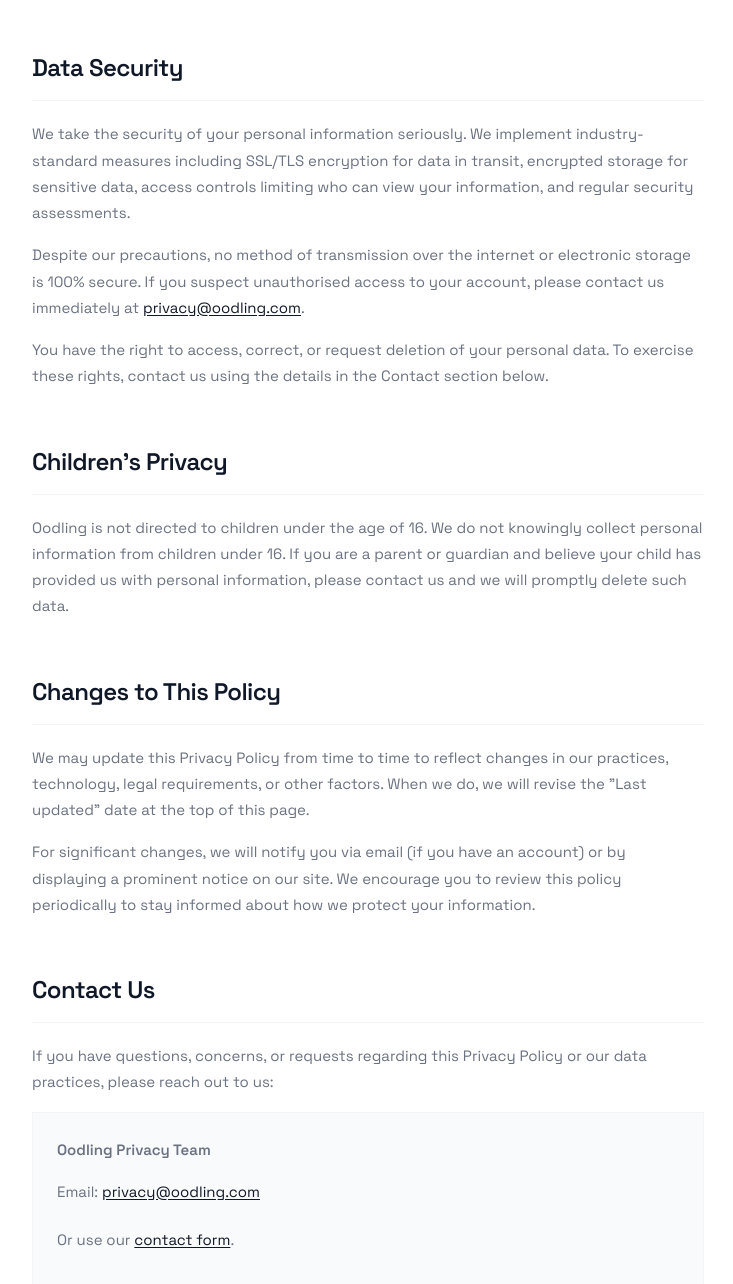
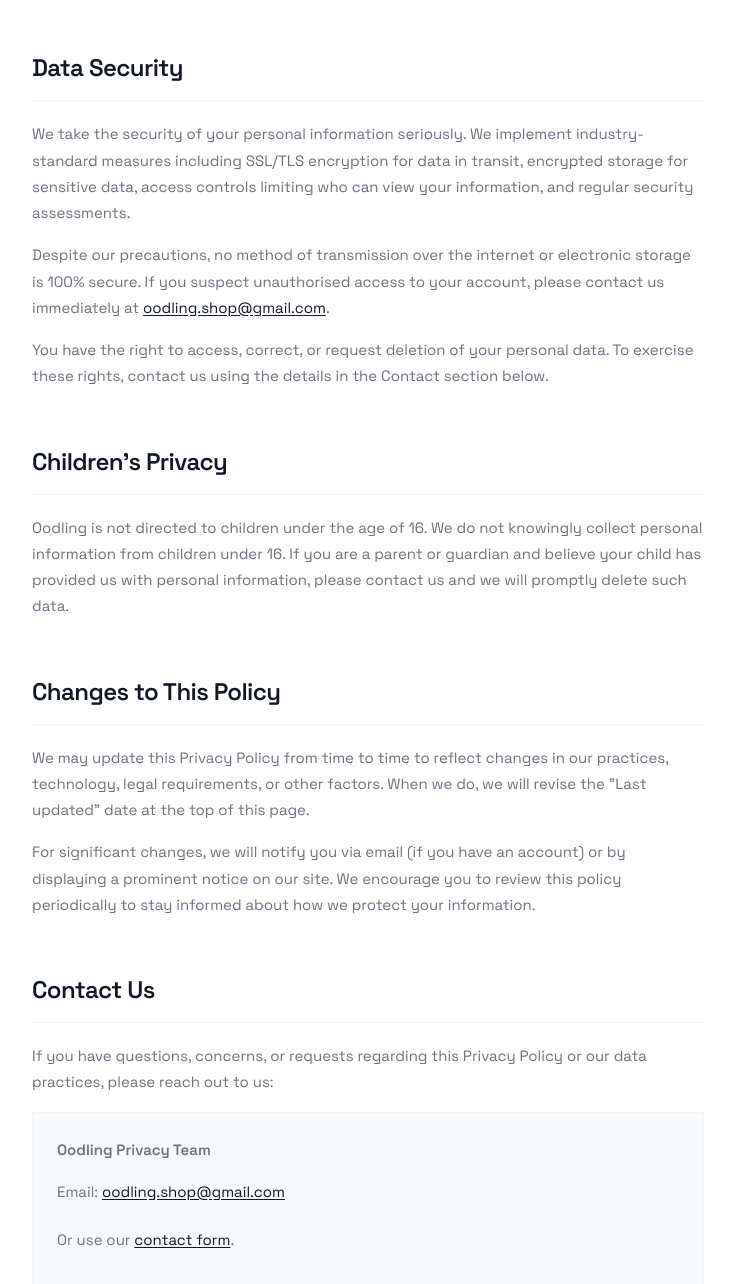
Before and after one commit to oodling-shop/oodling-frontend, a Next.js app: page /privacy-policy in a window 1280 px wide. Shown: the part 2555-3839 px from the top of the page, without its empty margins (352-1085 px from the left). Built offline with nearby package versions, Linux system fonts and the light colour scheme; no server answers.

Commit message:
feat: add brand constants for email and name, update privacy policy and terms & conditions pages

```diff
--- a/app/(main)/(pages)/privacy-policy/page.tsx
+++ b/app/(main)/(pages)/privacy-policy/page.tsx
@@ -1,4 +1,5 @@
 import { Container } from "@/components/container";
+import { BRAND_EMAILS, BRAND_NAME } from "@/constants";
 import Image from "next/image";
 import Link from "next/link";
 
@@ -169,8 +170,8 @@
                   </p>
                   <p>
                     Despite our precautions, no method of transmission over the internet or electronic storage is 100% secure. If you suspect unauthorised access to your account, please contact us immediately at{" "}
-                    <a href="mailto:privacy@oodling.com" className="text-gray-900 underline underline-offset-2 hover:opacity-60 transition-opacity">
-                      privacy@oodling.com
+                    <a href={`mailto:${BRAND_EMAILS.privacy}`} className="text-gray-900 underline underline-offset-2 hover:opacity-60 transition-opacity">
+                      {BRAND_EMAILS.privacy}
                     </a>.
                   </p>
                   <p>
@@ -198,12 +199,12 @@
                     If you have questions, concerns, or requests regarding this Privacy Policy or our data practices, please reach out to us:
                   </p>
                   <div className="bg-gray-50 border border-gray-100 p-6 mt-4 not-prose">
-                    <p className="text-sm font-semibold text-gray-900 mb-3">Oodling Privacy Team</p>
+                    <p className="text-sm font-semibold text-gray-900 mb-3">{BRAND_NAME} Privacy Team</p>
                     <div className="flex flex-col gap-1.5 text-sm text-gray-600">
                       <p>
                         Email:{" "}
-                        <a href="mailto:privacy@oodling.com" className="text-gray-900 underline underline-offset-2 hover:opacity-60 transition-opacity">
-                          privacy@oodling.com
+                        <a href={`mailto:${BRAND_EMAILS.privacy}`} className="text-gray-900 underline underline-offset-2 hover:opacity-60 transition-opacity">
+                          {BRAND_EMAILS.privacy}
                         </a>
                       </p>
                       <p>
--- a/app/(main)/(pages)/terms-and-conditions/page.tsx
+++ b/app/(main)/(pages)/terms-and-conditions/page.tsx
@@ -1,4 +1,5 @@
 import { Container } from "@/components/container";
+import { BRAND_EMAILS, BRAND_NAME, BRAND_WEBSITE } from "@/constants";
 import Image from "next/image";
 import Link from "next/link";
 
@@ -91,7 +92,7 @@
 
                 <TermsSection id="acceptance" title="Acceptance of Terms">
                   <p>
-                    By accessing or using the Oodling website (oodling.com), placing an order, or creating an account, you confirm that you have read, understood, and agree to be bound by these Terms &amp; Conditions and our Privacy Policy.
+                    By accessing or using the {BRAND_NAME} website ({BRAND_WEBSITE}), placing an order, or creating an account, you confirm that you have read, understood, and agree to be bound by these Terms &amp; Conditions and our Privacy Policy.
                   </p>
                   <p>
                     If you do not agree to these terms, please do not use our site. We reserve the right to update these terms at any time. Continued use of the site after changes constitutes your acceptance of the revised terms.
@@ -190,8 +191,8 @@
                   </p>
                   <p>
                     If you believe any content on our site infringes your intellectual property rights, please contact us at{" "}
-                    <a href="mailto:legal@oodling.com" className="text-gray-900 underline underline-offset-2 hover:opacity-60 transition-opacity">
-                      legal@oodling.com
+                    <a href={`mailto:${BRAND_EMAILS.legal}`} className="text-gray-900 underline underline-offset-2 hover:opacity-60 transition-opacity">
+                      {BRAND_EMAILS.legal}
                     </a>{" "}
                     with the details of your claim.
                   </p>
@@ -226,12 +227,12 @@
                     If you have any questions about these Terms &amp; Conditions, please contact us:
                   </p>
                   <div className="bg-gray-50 border border-gray-100 p-6 mt-4 not-prose">
-                    <p className="text-sm font-semibold text-gray-900 mb-3">Oodling Legal Team</p>
+                    <p className="text-sm font-semibold text-gray-900 mb-3">{BRAND_NAME} Legal Team</p>
                     <div className="flex flex-col gap-1.5 text-sm text-gray-600">
                       <p>
                         Email:{" "}
-                        <a href="mailto:legal@oodling.com" className="text-gray-900 underline underline-offset-2 hover:opacity-60 transition-opacity">
-                          legal@oodling.com
+                        <a href={`mailto:${BRAND_EMAILS.legal}`} className="text-gray-900 underline underline-offset-2 hover:opacity-60 transition-opacity">
+                          {BRAND_EMAILS.legal}
                         </a>
                       </p>
                       <p>
--- /dev/null
+++ b/constants/brand.ts
@@ -0,0 +1,8 @@
+export const BRAND_NAME = "Oodling";
+export const BRAND_WEBSITE = "oodling.com";
+
+export const BRAND_EMAILS = {
+  legal: "oodling.shop@gmail.com",
+  privacy: "oodling.shop@gmail.com",
+  support: "oodling.shop@gmail.com",
+} as const;
--- a/constants/index.ts
+++ b/constants/index.ts
@@ -1,2 +1,3 @@
 export * from "./products";
 export * from "./categories";
+export * from "./brand";
```
